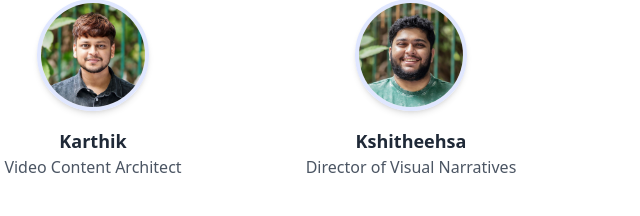
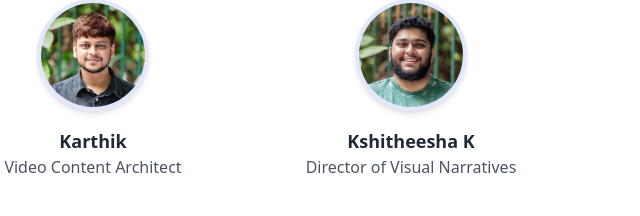
Before and after one commit to chidayashasc/The-Policy-Front, a plain HTML site: page index.html in a window 1280 px wide. Shown: the part 2156-2372 px from the top of the page, 388-1028 px from the left. Drawn offline with nearby package versions, Linux system fonts and the light colour scheme.

Commit message:
Add files via upload

```diff
--- a/index.html
+++ b/index.html
@@ -120,7 +120,7 @@
         <!-- Team Member -->
         <div class="text-center">
             <img src="assets/KSHITHEESHA.jpg" class="w-28 h-28 mx-auto rounded-full border-4 border-indigo-100 shadow-md mb-4" />
-            <h3 class="text-lg font-semibold text-gray-800">Kshitheehsa</h3>
+            <h3 class="text-lg font-semibold text-gray-800">Kshitheesha K</h3>
             <p class="text-gray-600">Director of Visual Narratives</p>
           </div>
 
```
